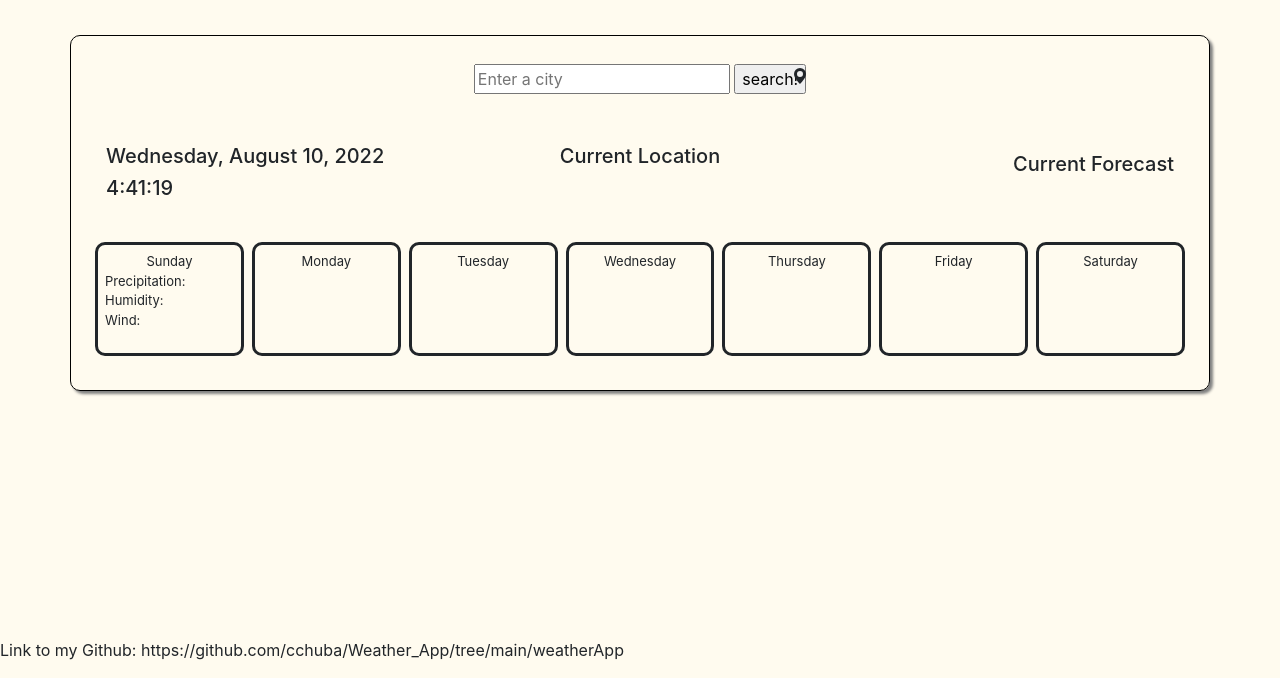
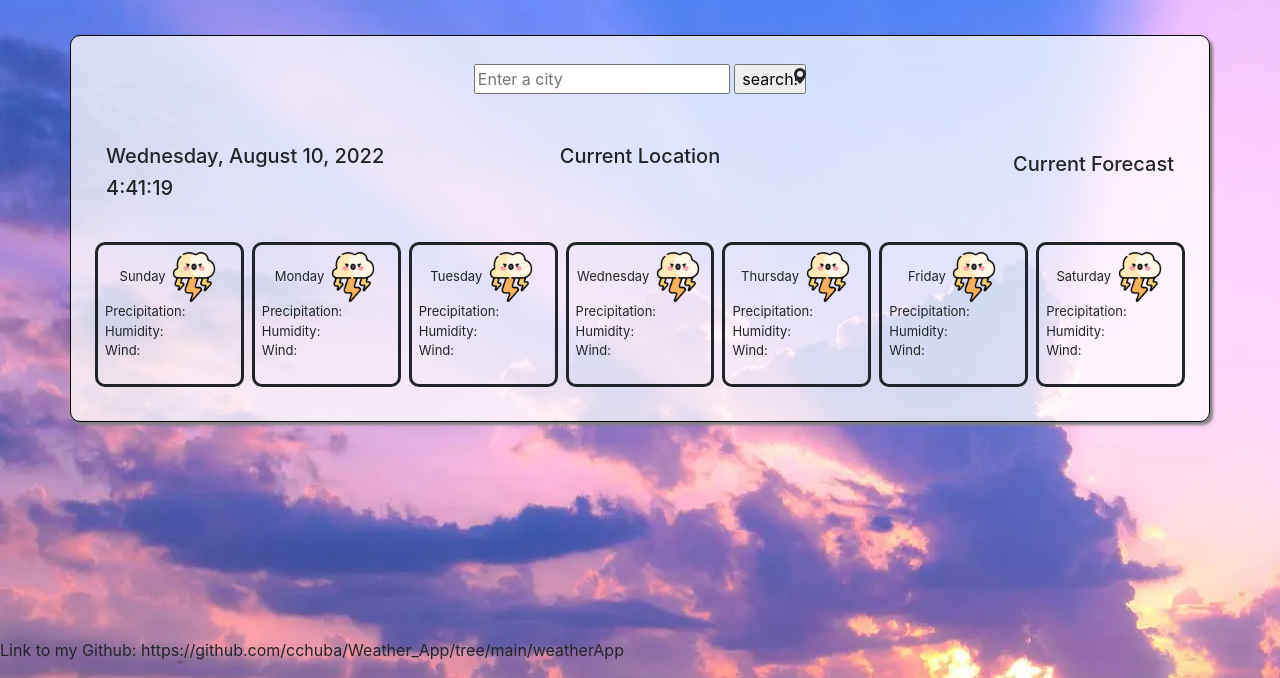
Before and after one commit to cchuba/Weather_App, a website built with Parcel: page weatherApp/index.html in a window 1280 px wide. Shown: the part 122-800 px from the top of the page. Built offline with nearby package versions, Linux system fonts and the light colour scheme; files whose address does not match are found by name.

Commit message:
added icons

```diff
--- a/weatherApp/index.html
+++ b/weatherApp/index.html
@@ -49,6 +49,7 @@
 
       <div class="row">
         <div class="col first">Sunday
+          <img src="media/thunder.png" alt="lightning bolt icons" class="weatherIcon">
           <ul class = "weatherDetails">
             <li>
               Precipitation:
@@ -61,12 +62,90 @@
             </li>
           </ul>
         </div>
-        <div class="col second">Monday</div>
-        <div class="col third">Tuesday</div>
-        <div class="col fourth">Wednesday</div>
-        <div class="col fifth">Thursday</div>
-        <div class="col sixth">Friday</div>
-        <div class="col seventh">Saturday</div>
+        <div class="col second">Monday
+          <img src="media/thunder.png" alt="lightning bolt icons" class="weatherIcon">
+          <ul class="weatherDetails">
+            <li>
+              Precipitation:
+            </li>
+            <li>
+              Humidity:
+            </li>
+            <li>
+              Wind:
+            </li>
+          </ul>
+        </div>
+        <div class="col third">Tuesday
+          <img src="media/thunder.png" alt="lightning bolt icons" class="weatherIcon">
+          <ul class="weatherDetails">
+            <li>
+              Precipitation:
+            </li>
+            <li>
+              Humidity:
+            </li>
+            <li>
+              Wind:
+            </li>
+          </ul>
+        </div>
+        <div class="col fourth">Wednesday
+          <img src="media/thunder.png" alt="lightning bolt icons" class="weatherIcon">
+          <ul class="weatherDetails">
+            <li>
+              Precipitation:
+            </li>
+            <li>
+              Humidity:
+            </li>
+            <li>
+              Wind:
+            </li>
+          </ul>
+        </div>
+        <div class="col fifth">Thursday
+          <img src="media/thunder.png" alt="lightning bolt icons" class="weatherIcon">
+          <ul class="weatherDetails">
+            <li>
+              Precipitation:
+            </li>
+            <li>
+              Humidity:
+            </li>
+            <li>
+              Wind:
+            </li>
+          </ul>
+        </div>
+        <div class="col sixth">Friday
+          <img src="media/thunder.png" alt="lightning bolt icons" class="weatherIcon">
+          <ul class="weatherDetails">
+            <li>
+              Precipitation:
+            </li>
+            <li>
+              Humidity:
+            </li>
+            <li>
+              Wind:
+            </li>
+          </ul>
+        </div>
+        <div class="col seventh">Saturday
+          <img src="media/thunder.png" alt="lightning bolt icons" class="weatherIcon">
+          <ul class="weatherDetails">
+            <li>
+              Precipitation:
+            </li>
+            <li>
+              Humidity:
+            </li>
+            <li>
+              Wind:
+            </li>
+          </ul>
+        </div>
       </div>
       </div>
     </div>
--- a/weatherApp/src/styles.css
+++ b/weatherApp/src/styles.css
@@ -1,10 +1,10 @@
 body {
   background-color: rgb(255, 251, 239);
-  background-image: url("media/sky.jpg");
+  background-image: url("../media/sky.jpg");
 }
 
 h1{
-  background-color: aqua;
+  background-color: rgba(255, 255, 255, .5);
   border: solid 1px #fff;
   border-radius: 5px;
   width: 500px;
@@ -29,6 +29,7 @@ top: 0.5em;
 }
 
 .mainApp {
+  background-color: rgba(255, 255, 255, .75);
   position: relative;
   margin: 0 auto;
   border: solid 1px #000 ;
@@ -36,9 +37,9 @@ top: 0.5em;
   padding: 20px 20px 30px 20px;
   text-align: center;
   box-shadow: 3px 3px 3px gray;
-
-
-
+}
+.weatherIcon{
+  max-width: 50px;
 }
 
 .col {
```
Also changed, not shown: weatherApp/media/thunder.png (added).
